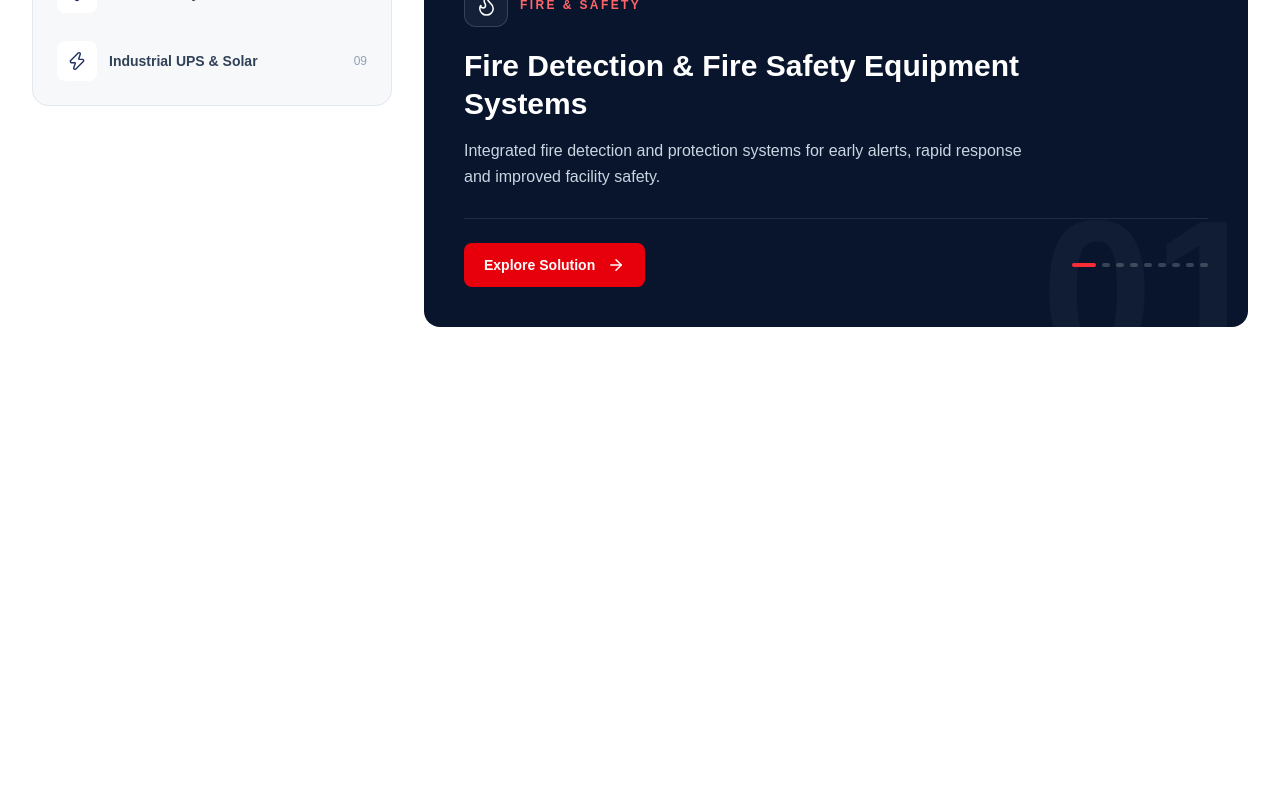
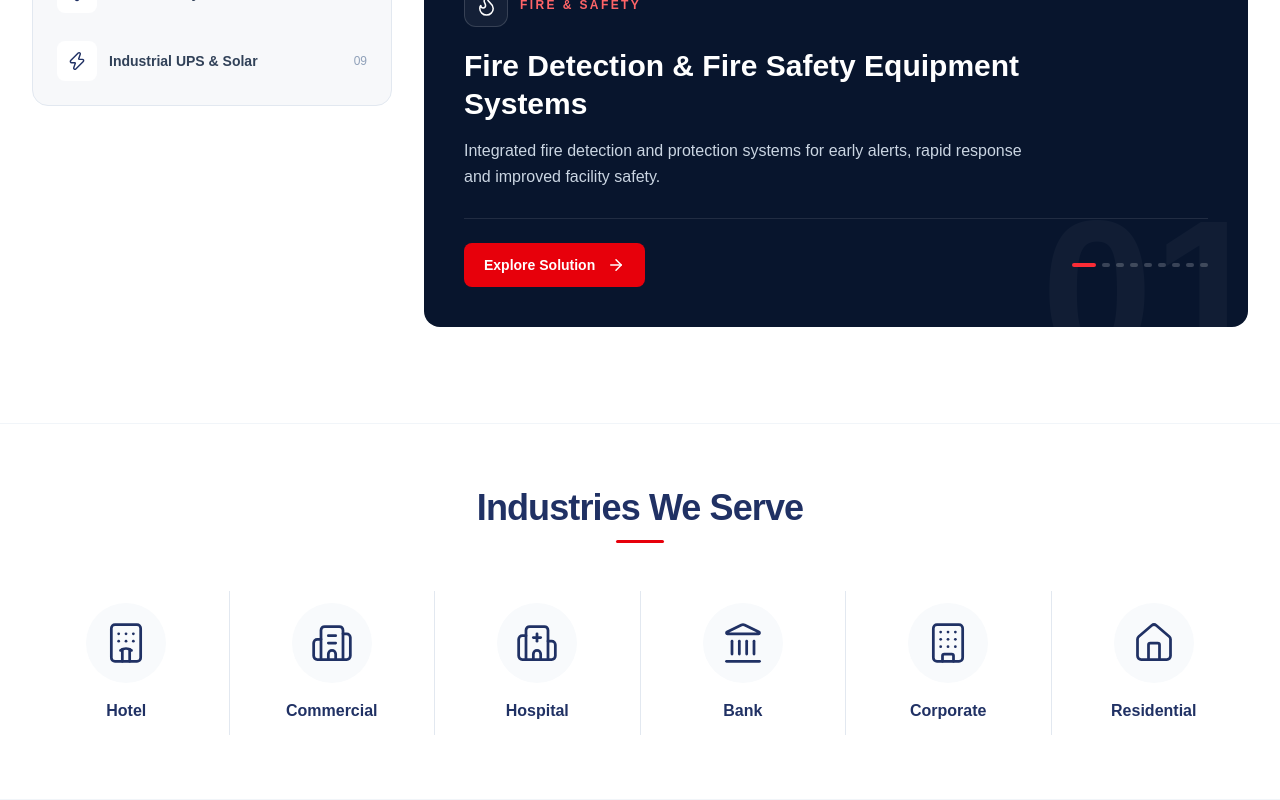
Before and after one commit to Nvd063/cti-website, a Next.js app: page / in a window 1280 px wide. Shown: the part 1743-2543 px from the top of the page. Before the commit the page ends 2166 px from the top, so only its background shows below. Built offline with nearby package versions, Linux system fonts and the light colour scheme.

Commit message:
Indrustries Section addded

```diff
--- a/src/app/page.tsx
+++ b/src/app/page.tsx
@@ -1,11 +1,12 @@
 import HeroSlider from "@/components/home/HeroSlider";
 import CoreServices from "@/components/home/CoreServices";
-
+import Industries from "@/components/home/Industries";
 export default function Home() {
   return (
     <main>
       <HeroSlider />
       <CoreServices />
+      <Industries />
     </main>
   );
 }
--- /dev/null
+++ b/src/components/home/Industries.tsx
@@ -0,0 +1,83 @@
+
+import {
+  Hotel,
+  Building2,
+  Hospital,
+  Landmark,
+  Building,
+  House,
+} from "lucide-react";
+
+const industries = [
+  { name: "Hotel", icon: Hotel },
+  { name: "Commercial", icon: Building2 },
+  { name: "Hospital", icon: Hospital },
+  { name: "Bank", icon: Landmark },
+  { name: "Corporate", icon: Building },
+  { name: "Residential", icon: House },
+];
+
+export default function Industries() {
+  return (
+    <section
+      aria-labelledby="industries-heading"
+      className="w-full overflow-hidden border-y border-slate-100 bg-white py-10 md:py-16"
+    >
+      <div className="mx-auto max-w-7xl px-4 sm:px-6">
+
+        {/* Heading */}
+        <div className="mb-8 text-center md:mb-12">
+          <h2
+            id="industries-heading"
+            className="text-2xl font-bold tracking-tight text-[#203164] md:text-4xl"
+          >
+            Industries We Serve
+          </h2>
+
+          <div className="mx-auto mt-3 h-[3px] w-12 rounded-full bg-red-600" />
+        </div>
+
+        {/* Horizontal Industries Row */}
+        <div
+          tabIndex={0}
+          role="region"
+          aria-label="Industries list"
+          className="flex w-full snap-x snap-mandatory items-center overflow-x-auto scroll-smooth pb-3 [scrollbar-width:none] [&::-webkit-scrollbar]:hidden lg:overflow-visible lg:pb-0"
+        >
+          {industries.map((industry) => {
+            const Icon = industry.icon;
+
+            return (
+              <div
+                key={industry.name}
+                className="group flex min-w-[120px] shrink-0 snap-start flex-col items-center justify-center border-r border-slate-200 px-4 py-3 last:border-r-0 sm:min-w-[150px] lg:min-w-0 lg:flex-1"
+              >
+
+                {/* Industry Icon */}
+                <div className="mb-3 flex h-16 w-16 items-center justify-center rounded-full bg-slate-50 transition-colors duration-300 group-hover:bg-red-50 md:mb-4 md:h-20 md:w-20">
+                  <Icon
+                    aria-hidden="true"
+                    strokeWidth={1.5}
+                    className="h-8 w-8 text-[#203164] transition-colors duration-300 group-hover:text-red-600 md:h-11 md:w-11"
+                  />
+                </div>
+
+                {/* Industry Name */}
+                <h3 className="whitespace-nowrap text-center text-xs font-semibold text-[#203164] md:text-base">
+                  {industry.name}
+                </h3>
+
+              </div>
+            );
+          })}
+        </div>
+
+        {/* Mobile Swipe Hint */}
+        <p className="mt-4 text-center text-[11px] tracking-wide text-slate-400 lg:hidden">
+          Swipe to explore industries →
+        </p>
+
+      </div>
+    </section>
+  );
+}
```
